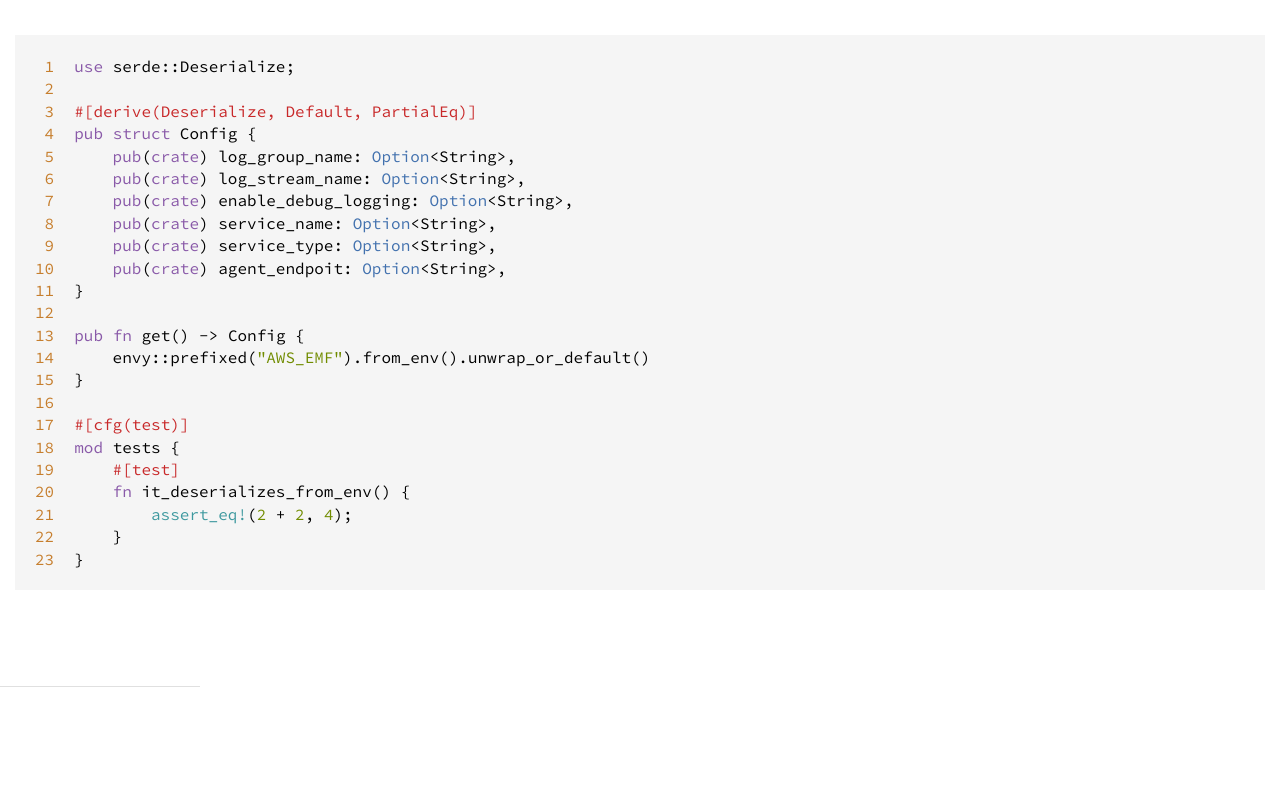
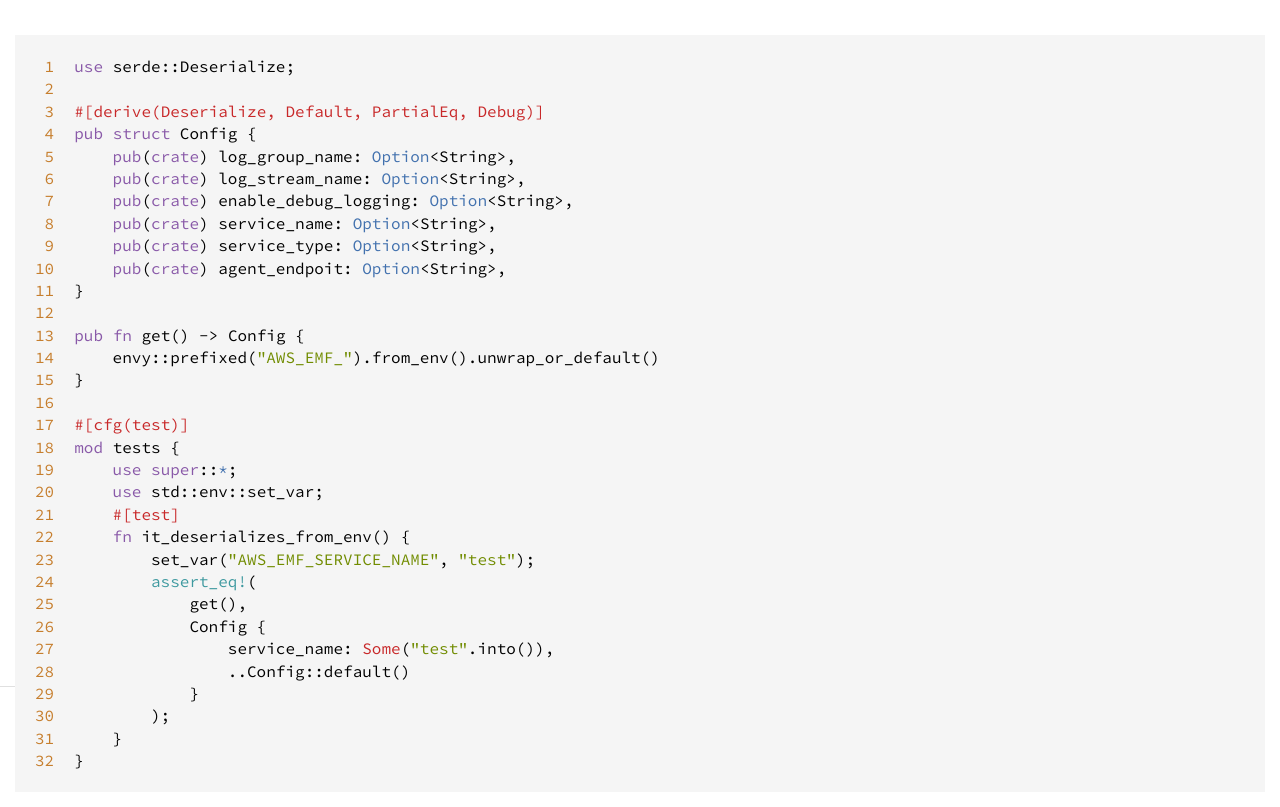
Before and after one commit to softprops/aws-embedded-metrics, a plain HTML site: page src/aws_embedded_metrics/config.rs.html in a window 1280 px wide. Shown: the part 113-920 px from the top of the page. Before the commit the page ends 800 px from the top, so only its background shows below. Drawn offline with Linux system fonts and the light colour scheme.

Commit message:
Automated deployment: Mon Dec 16 06:29:46 UTC 2019 a4ccd97849dce07b51553034e65cff9a1d9c2c8c

```diff
--- a/src/aws_embedded_metrics/config.rs.html
+++ b/src/aws_embedded_metrics/config.rs.html
@@ -21,10 +21,19 @@
 <span id="21">21</span>
 <span id="22">22</span>
 <span id="23">23</span>
+<span id="24">24</span>
+<span id="25">25</span>
+<span id="26">26</span>
+<span id="27">27</span>
+<span id="28">28</span>
+<span id="29">29</span>
+<span id="30">30</span>
+<span id="31">31</span>
+<span id="32">32</span>
 </pre><div class="example-wrap"><pre class="rust ">
 <span class="kw">use</span> <span class="ident">serde</span>::<span class="ident">Deserialize</span>;
 
-<span class="attribute">#[<span class="ident">derive</span>(<span class="ident">Deserialize</span>, <span class="ident">Default</span>, <span class="ident">PartialEq</span>)]</span>
+<span class="attribute">#[<span class="ident">derive</span>(<span class="ident">Deserialize</span>, <span class="ident">Default</span>, <span class="ident">PartialEq</span>, <span class="ident">Debug</span>)]</span>
 <span class="kw">pub</span> <span class="kw">struct</span> <span class="ident">Config</span> {
     <span class="kw">pub</span>(<span class="kw">crate</span>) <span class="ident">log_group_name</span>: <span class="prelude-ty">Option</span><span class="op">&lt;</span><span class="ident">String</span><span class="op">&gt;</span>,
     <span class="kw">pub</span>(<span class="kw">crate</span>) <span class="ident">log_stream_name</span>: <span class="prelude-ty">Option</span><span class="op">&lt;</span><span class="ident">String</span><span class="op">&gt;</span>,
@@ -35,14 +44,23 @@
 }
 
 <span class="kw">pub</span> <span class="kw">fn</span> <span class="ident">get</span>() <span class="op">-</span><span class="op">&gt;</span> <span class="ident">Config</span> {
-    <span class="ident">envy</span>::<span class="ident">prefixed</span>(<span class="string">&quot;AWS_EMF&quot;</span>).<span class="ident">from_env</span>().<span class="ident">unwrap_or_default</span>()
+    <span class="ident">envy</span>::<span class="ident">prefixed</span>(<span class="string">&quot;AWS_EMF_&quot;</span>).<span class="ident">from_env</span>().<span class="ident">unwrap_or_default</span>()
 }
 
 <span class="attribute">#[<span class="ident">cfg</span>(<span class="ident">test</span>)]</span>
 <span class="kw">mod</span> <span class="ident">tests</span> {
+    <span class="kw">use</span> <span class="kw">super</span>::<span class="kw-2">*</span>;
+    <span class="kw">use</span> <span class="ident">std</span>::<span class="ident">env</span>::<span class="ident">set_var</span>;
     <span class="attribute">#[<span class="ident">test</span>]</span>
     <span class="kw">fn</span> <span class="ident">it_deserializes_from_env</span>() {
-        <span class="macro">assert_eq</span><span class="macro">!</span>(<span class="number">2</span> <span class="op">+</span> <span class="number">2</span>, <span class="number">4</span>);
+        <span class="ident">set_var</span>(<span class="string">&quot;AWS_EMF_SERVICE_NAME&quot;</span>, <span class="string">&quot;test&quot;</span>);
+        <span class="macro">assert_eq</span><span class="macro">!</span>(
+            <span class="ident">get</span>(),
+            <span class="ident">Config</span> {
+                <span class="ident">service_name</span>: <span class="prelude-val">Some</span>(<span class="string">&quot;test&quot;</span>.<span class="ident">into</span>()),
+                ..<span class="ident">Config</span>::<span class="ident">default</span>()
+            }
+        );
     }
 }
 </pre></div>
```
